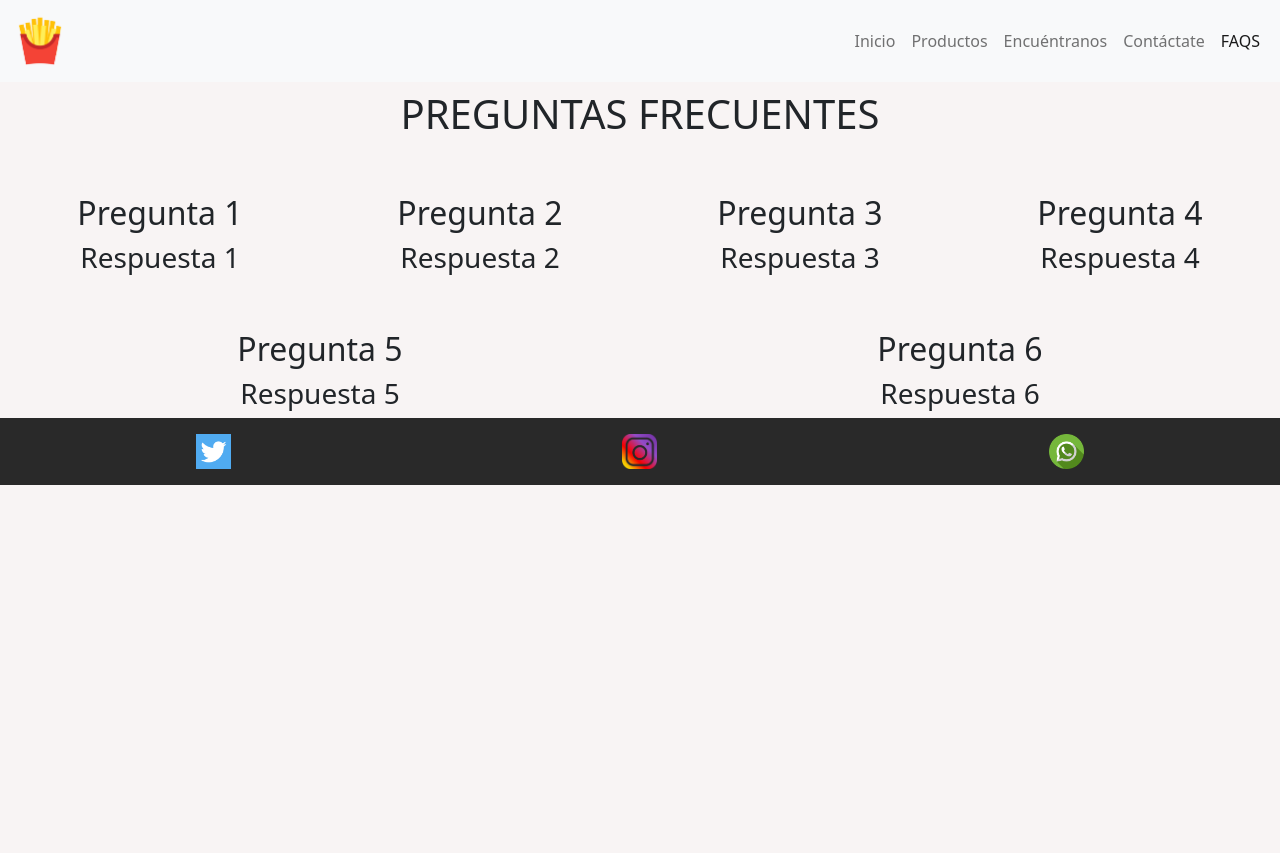
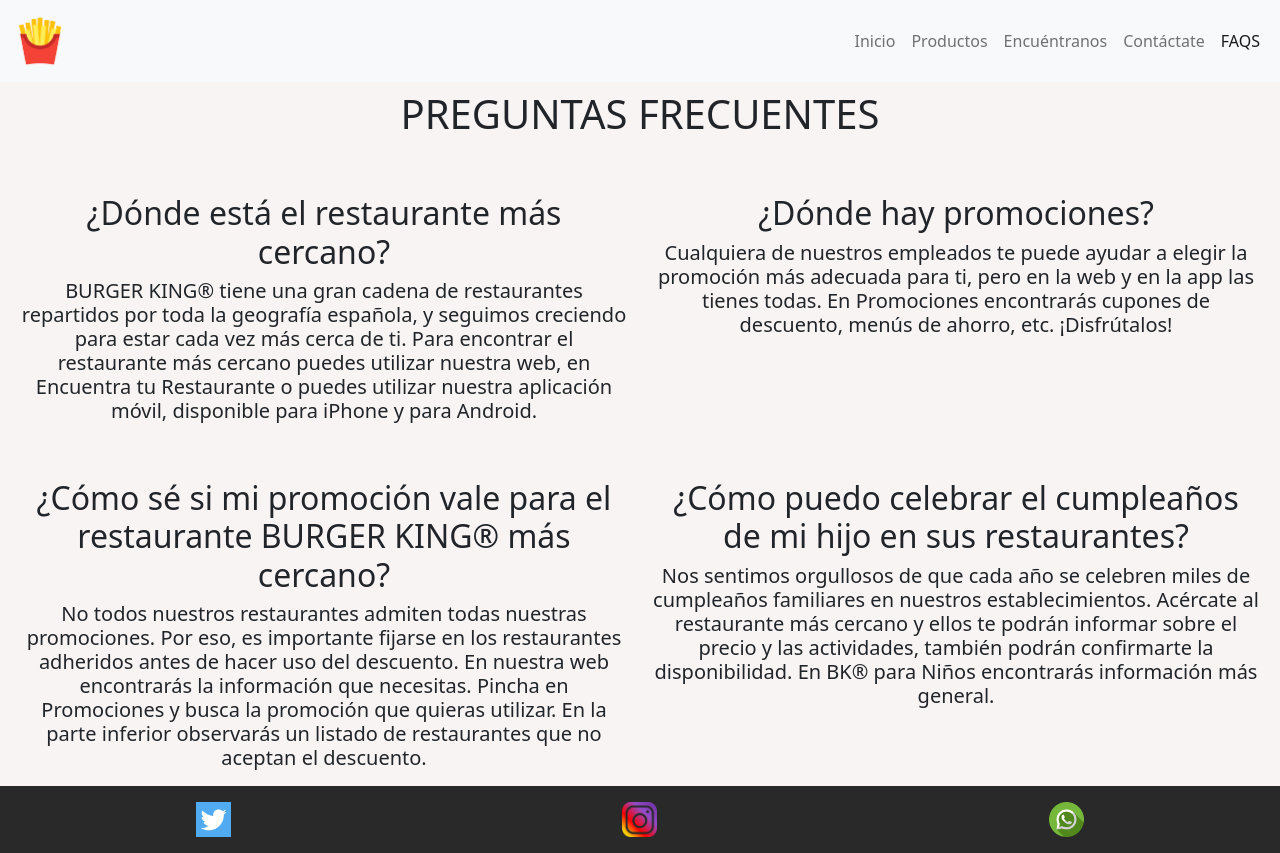
Before and after one commit to santiserral/Bootstrap-project, a plain HTML site: page pages/faqs.html in a window 1280 px wide. Before the commit the page ends 800 px from the top, so only its background shows below. Drawn offline with nearby package versions, Linux system fonts and the light colour scheme.

Commit message:
form done

```diff
--- a/pages/faqs.html
+++ b/pages/faqs.html
@@ -60,35 +60,50 @@
             <h1 class="m-2 text-center">PREGUNTAS FRECUENTES</h1>
         </header>
         <main>
-            <section class="text-center m-0 row">
-                <div class="mt-5 col-sm-6 col-md-3">
-                    <h2>Pregunta 1</h2>
-                    <h3>Respuesta 1</h3>
-                </div>
-
-                <div class="mt-5 col-sm-6 col-md-3">
-                    <h2>Pregunta 2</h2>
-                    <h3>Respuesta 2</h3>
-                </div>
-
-                <div class="mt-5 col-sm-6 col-md-3">
-                    <h2>Pregunta 3</h2>
-                    <h3>Respuesta 3</h3>
-                </div>
-
-                <div class="mt-5 col-sm-6 col-md-3">
-                    <h2>Pregunta 4</h2>
-                    <h3>Respuesta 4</h3>
+            <section class="text-center m-2 row">
+                <div class="mt-5 col-sm-6 col-md-6">
+                    <h2>¿Dónde está el restaurante más cercano?</h2>
+                    <h5>
+                        BURGER KING® tiene una gran cadena de restaurantes repartidos por toda la
+                        geografía española, y seguimos creciendo para estar cada vez más cerca de
+                        ti. Para encontrar el restaurante más cercano puedes utilizar nuestra web,
+                        en Encuentra tu Restaurante o puedes utilizar nuestra aplicación móvil,
+                        disponible para iPhone y para Android.
+                    </h5>
                 </div>
 
                 <div class="mt-5 col-sm-6 col-md-6">
-                    <h2>Pregunta 5</h2>
-                    <h3>Respuesta 5</h3>
+                    <h2>¿Dónde hay promociones?</h2>
+                    <h5>
+                        Cualquiera de nuestros empleados te puede ayudar a elegir la promoción más
+                        adecuada para ti, pero en la web y en la app las tienes todas. En
+                        Promociones encontrarás cupones de descuento, menús de ahorro, etc.
+                        ¡Disfrútalos!
+                    </h5>
                 </div>
 
                 <div class="mt-5 col-sm-6 col-md-6">
-                    <h2>Pregunta 6</h2>
-                    <h3>Respuesta 6</h3>
+                    <h2>
+                        ¿Cómo sé si mi promoción vale para el restaurante BURGER KING® más cercano?
+                    </h2>
+                    <h5>
+                        No todos nuestros restaurantes admiten todas nuestras promociones. Por eso,
+                        es importante fijarse en los restaurantes adheridos antes de hacer uso del
+                        descuento. En nuestra web encontrarás la información que necesitas. Pincha
+                        en Promociones y busca la promoción que quieras utilizar. En la parte
+                        inferior observarás un listado de restaurantes que no aceptan el descuento.
+                    </h5>
+                </div>
+
+                <div class="mt-5 col-sm-6 col-md-6">
+                    <h2>¿Cómo puedo celebrar el cumpleaños de mi hijo en sus restaurantes?</h2>
+                    <h5>
+                        Nos sentimos orgullosos de que cada año se celebren miles de cumpleaños
+                        familiares en nuestros establecimientos. Acércate al restaurante más cercano
+                        y ellos te podrán informar sobre el precio y las actividades, también podrán
+                        confirmarte la disponibilidad. En BK® para Niños encontrarás información más
+                        general.
+                    </h5>
                 </div>
             </section>
         </main>
@@ -97,5 +112,6 @@
             <img src="../assets/media/ig.jpg" alt="" />
             <img src="../assets/media/wsp.png" alt="" />
         </footer>
+        <script src="https://cdn.jsdelivr.net/npm/bootstrap@5.2.0-beta1/dist/js/bootstrap.min.js"></script>
     </body>
 </html>
```
Also changed, not shown: index.html (+1 -5 lines), pages/contactUs.html (+4 -8 lines), pages/findUs.html (+1 -5 lines), pages/products.html (+2 -6 lines), assets/media/pareja_feliz.jpg (deleted), 1 other file.
